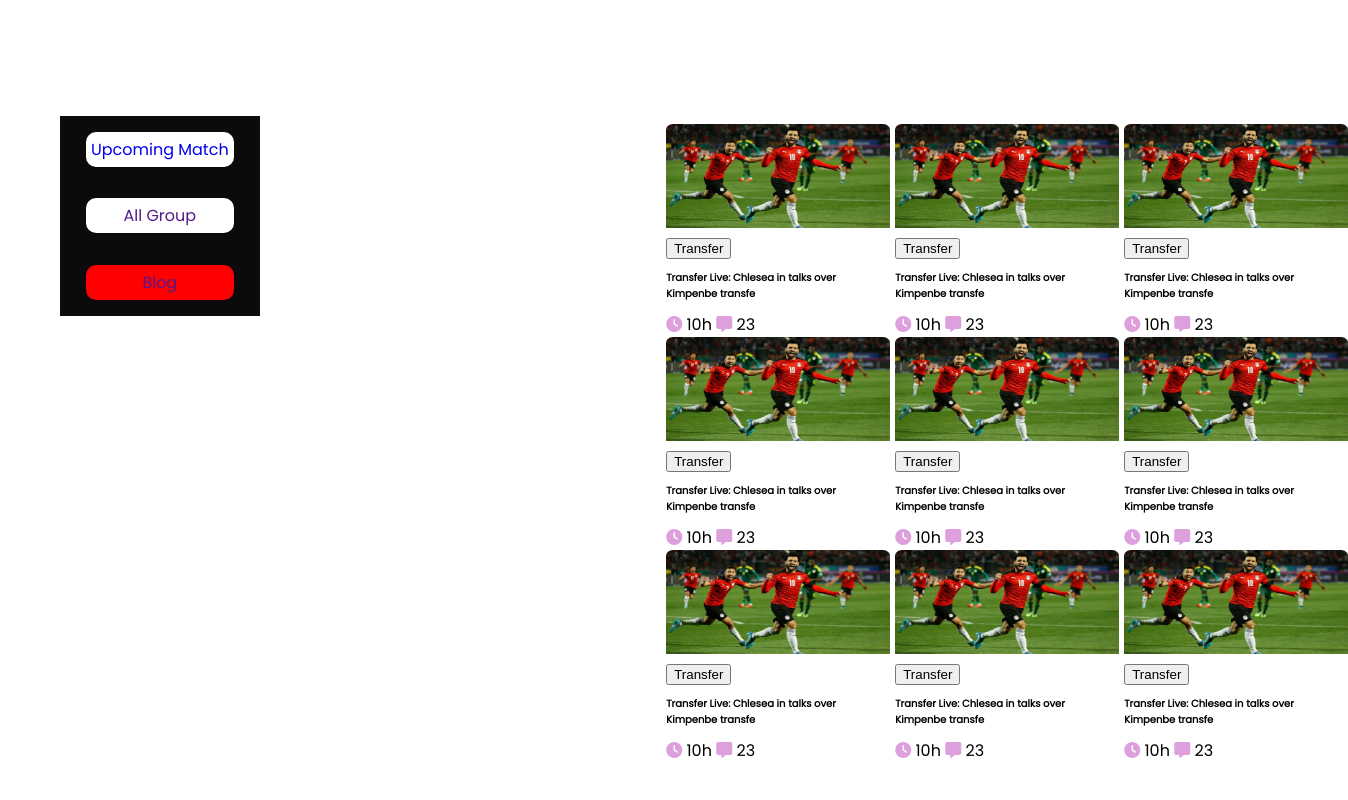
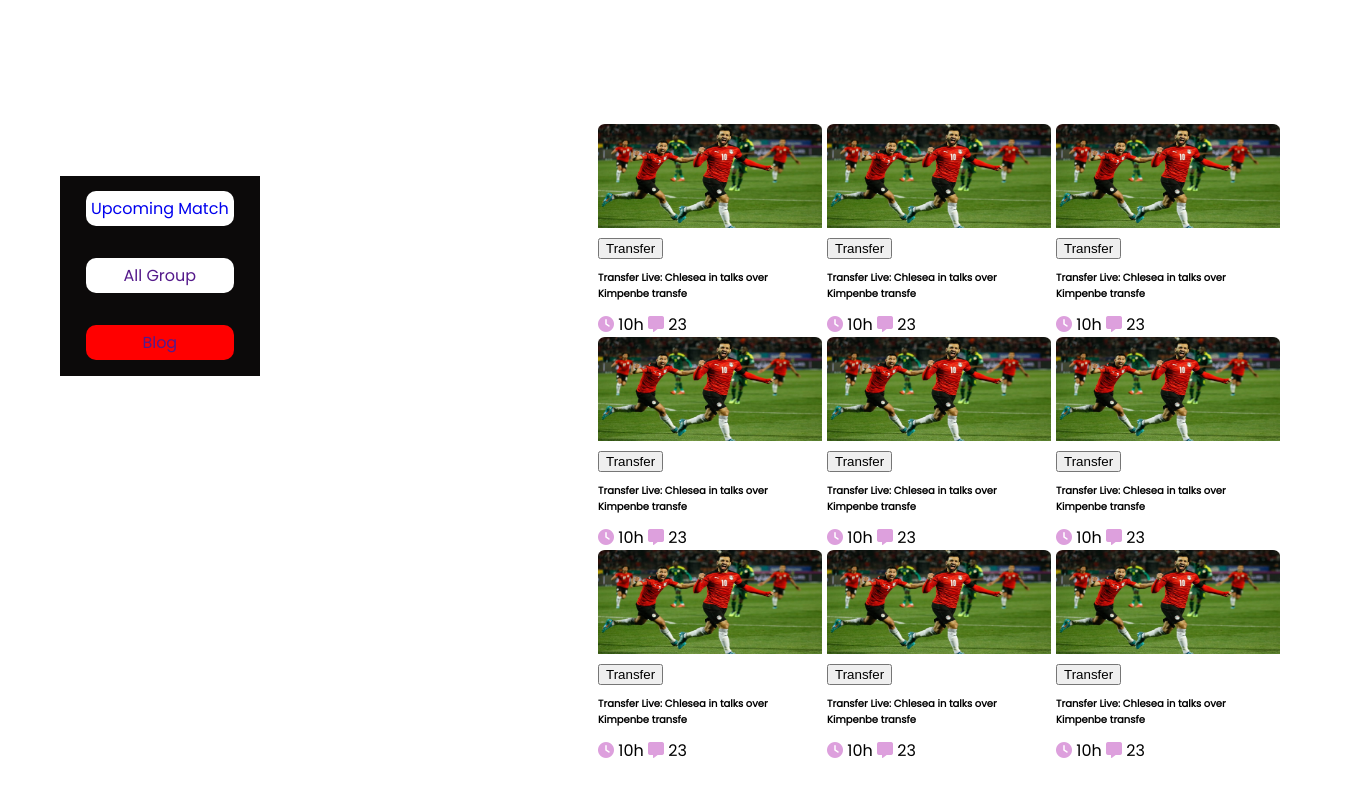
Before and after one commit to Mizan2221/Assignment-2, a plain HTML site: page index.html in a window 1280 px wide. Shown: the part 760-1560 px from the top of the page, 1348 px wide, since content can reach past the window. Drawn offline with Linux system fonts and the light colour scheme.

Commit message:
section added

```diff
--- a/styles/style.css
+++ b/styles/style.css
@@ -56,7 +56,7 @@ body{
     height: 200px;
     background-color: rgb(12, 10, 10);
     margin-left: 10%;
-    margin-top: 10%;
+    margin-top: 20%;
     display: grid;
     justify-content: center;
     align-items: center;
@@ -73,7 +73,7 @@ body{
 }
 .section-top{
     margin-top: 10%;
-    margin-left: 10%;
+
     display: grid;
     grid-template-columns: repeat(3, 1fr);
     grid-column-gap: 5px;
@@ -135,6 +135,7 @@ body{
     display: grid;
     grid-template-columns: repeat(2, 1fr);
     margin-top: 10%;
+
 }
 .fa-brands{
     color: white;
```
